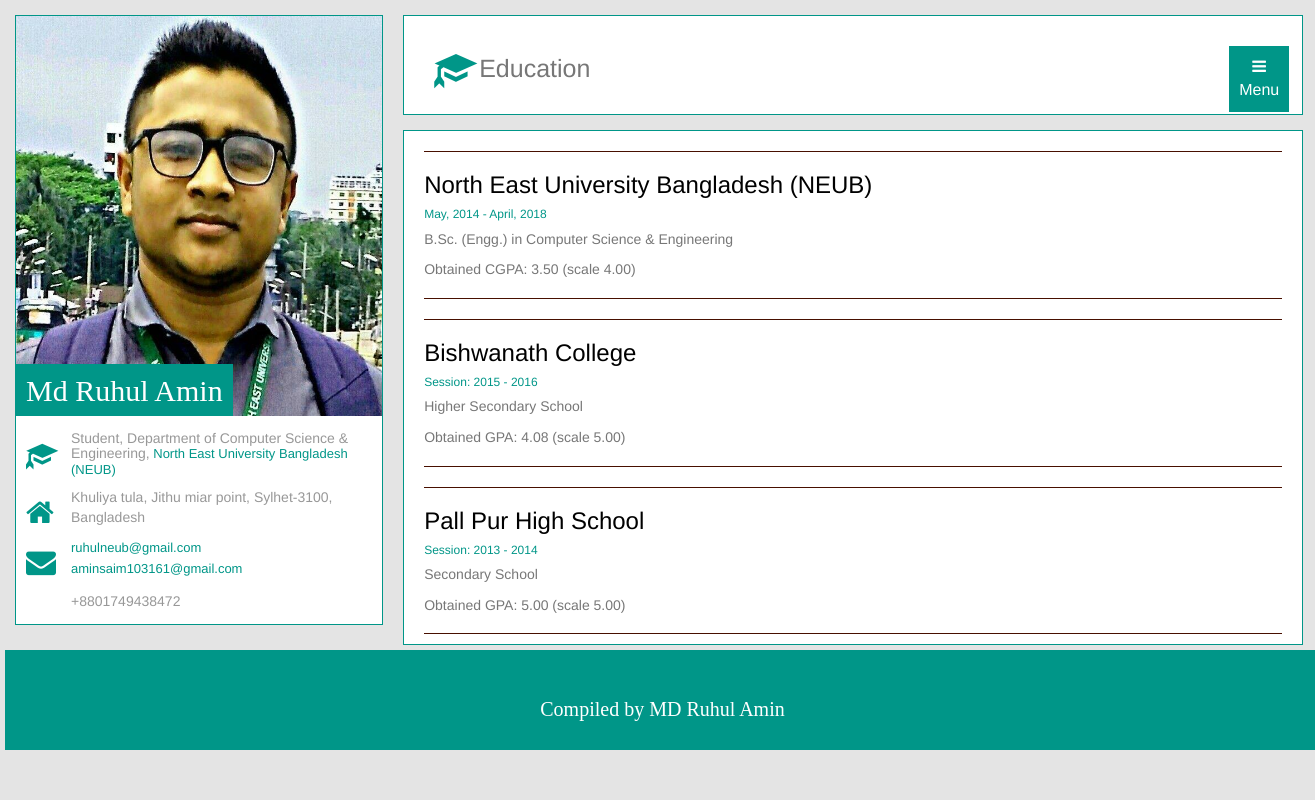
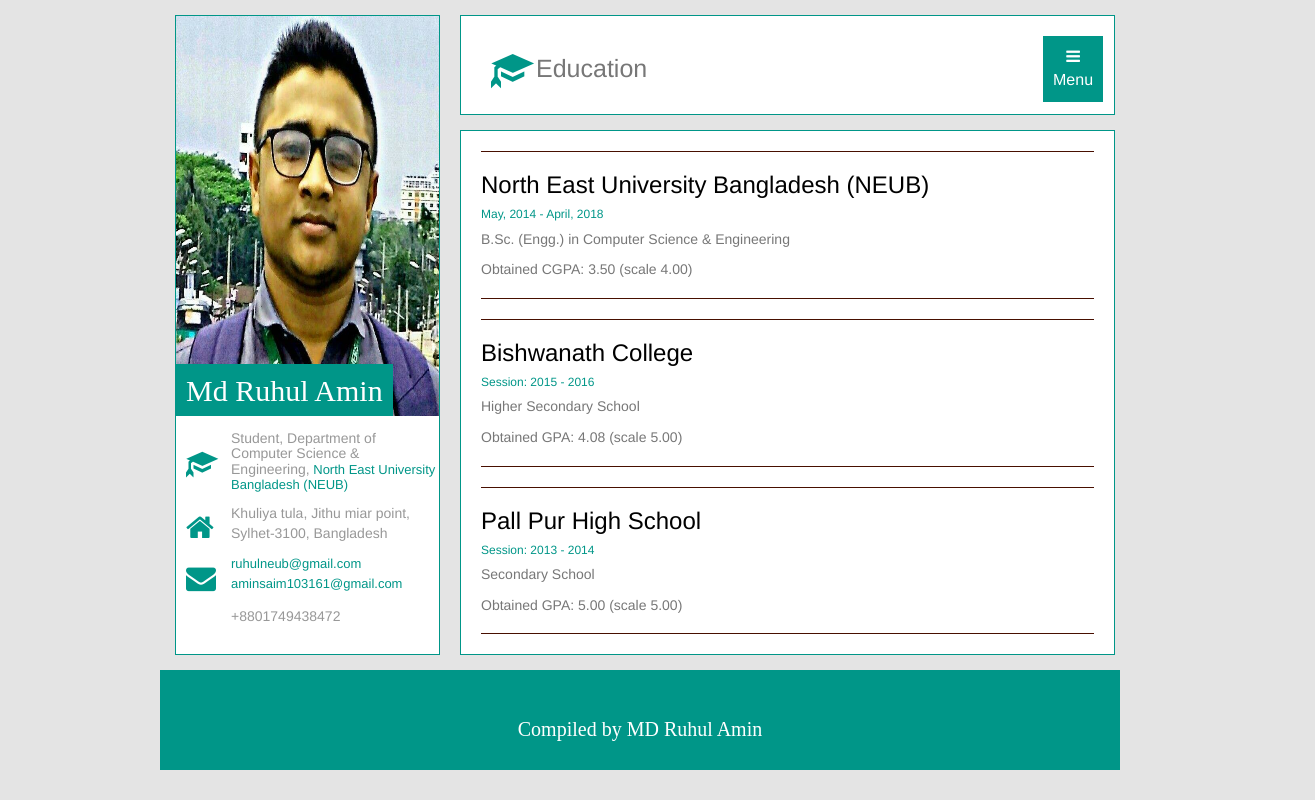
Before and after one commit to ruhulamin17/ruhulamin17.github.io, a plain HTML site: page education.html in a window 1280 px wide. Shown: the whole page, 1315 px wide, since content can reach past the window. Drawn offline with nearby package versions, Linux system fonts and the light colour scheme.

Commit message:
Update style.css

```diff
--- a/css/style.css
+++ b/css/style.css
@@ -5,17 +5,16 @@
 .Wrapper{
     margin: 0 auto;
     width: 100%;
-    max-width: 1315px;
-    min-width: 1315px;
+    max-width: 960px;
     height: auto;
     background-color: #E4E4E4;
     overflow: hidden;
 
 }
 .left{
-    width: 28%;
-    max-width: 400px;
-    height: 610px;
+    width:100%;
+    max-width: 265px;
+    height: 640px;
     margin: 15px;
     background-color: white;
     border: 1px solid #009688;
@@ -71,9 +70,10 @@
     text-decoration: none;
     color: #009688;
 }
+
 .header{
-    width: 70%;
-    max-width: 900px;
+    width: 100%;
+    max-width: 655px;
     height: 100px;
     position: relative;
     margin-left: 5px;
@@ -94,8 +94,8 @@
     background-color: #009688;
     color: white;
     position: absolute;
-    bottom: 0px;
-    left: 825px;
+    bottom: 10px;
+    left: 582px;
     padding:10px;
     font-size: 16px;
     border: none;
@@ -109,7 +109,7 @@
 .header .dropdown-content {
     display: none;
     position: absolute;
-    left: 750px;
+    left: 490px;
     background-color:black;
     min-width: 155px;
     box-shadow: 0px 8px 16px 0px rgba(0,0,0,0.2);
@@ -132,9 +132,9 @@
       display: block;
     }
 .mid{
-    width: 70%;
-    max-width: 900px;
-    height: 495px;
+    width: 100%;
+    max-width: 655px;
+    height: 525px;
     background-color: white;
     border: 1px solid #009688;
     float: left;
@@ -174,9 +174,9 @@
     color: red;
 }
 .Emid{
-    width: 70%;
-    max-width: 900px;
-    height: auto;
+    width: 100%;
+    max-width: 655px;
+    height: 525px;
     background-color: white;
     border: 1px solid #009688;
     float: left;
@@ -210,7 +210,6 @@
     height: 100px;
     background-color: #009688;
     float: left;
-    margin:5px ;
 }
 .footer p{
     text-align: center;
```
